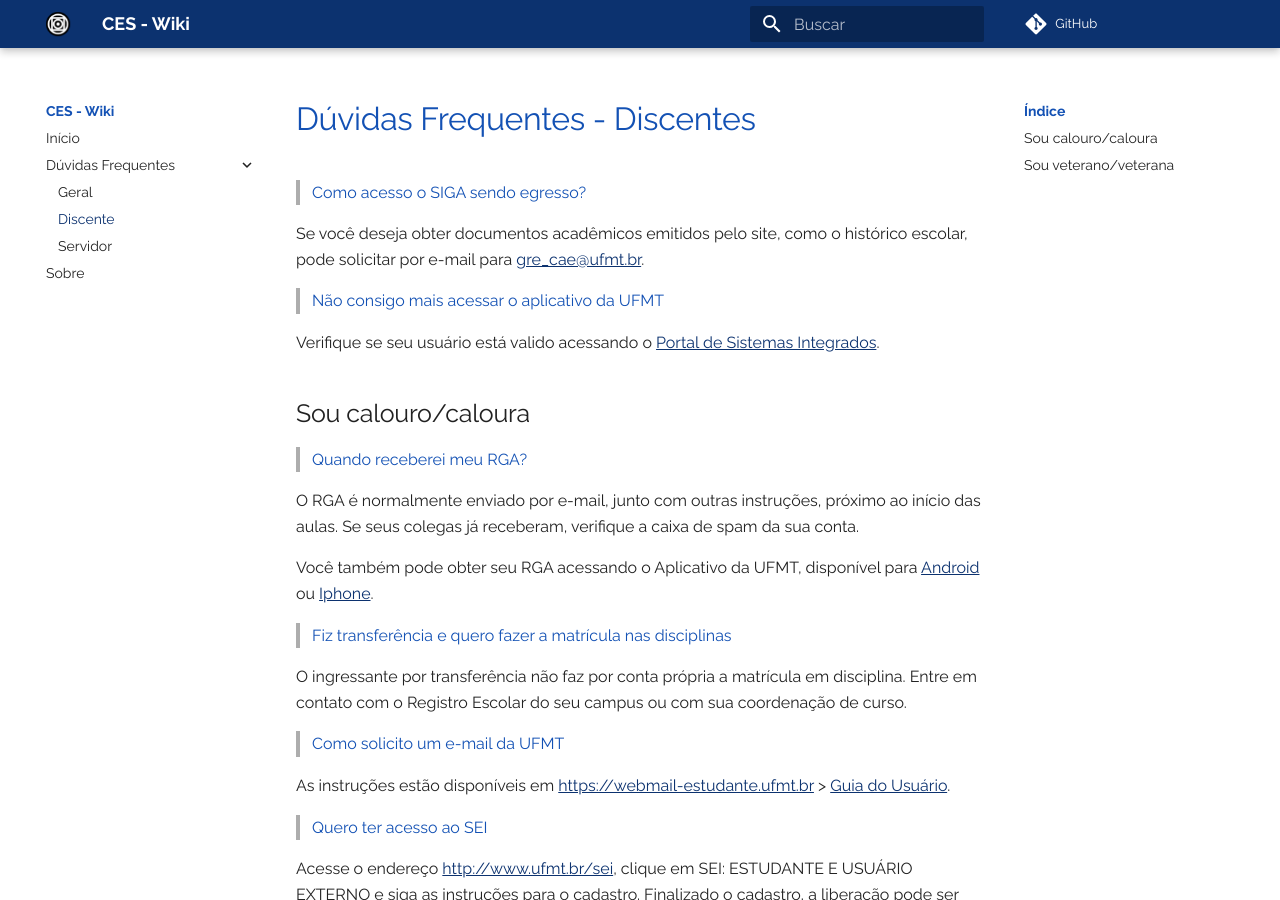
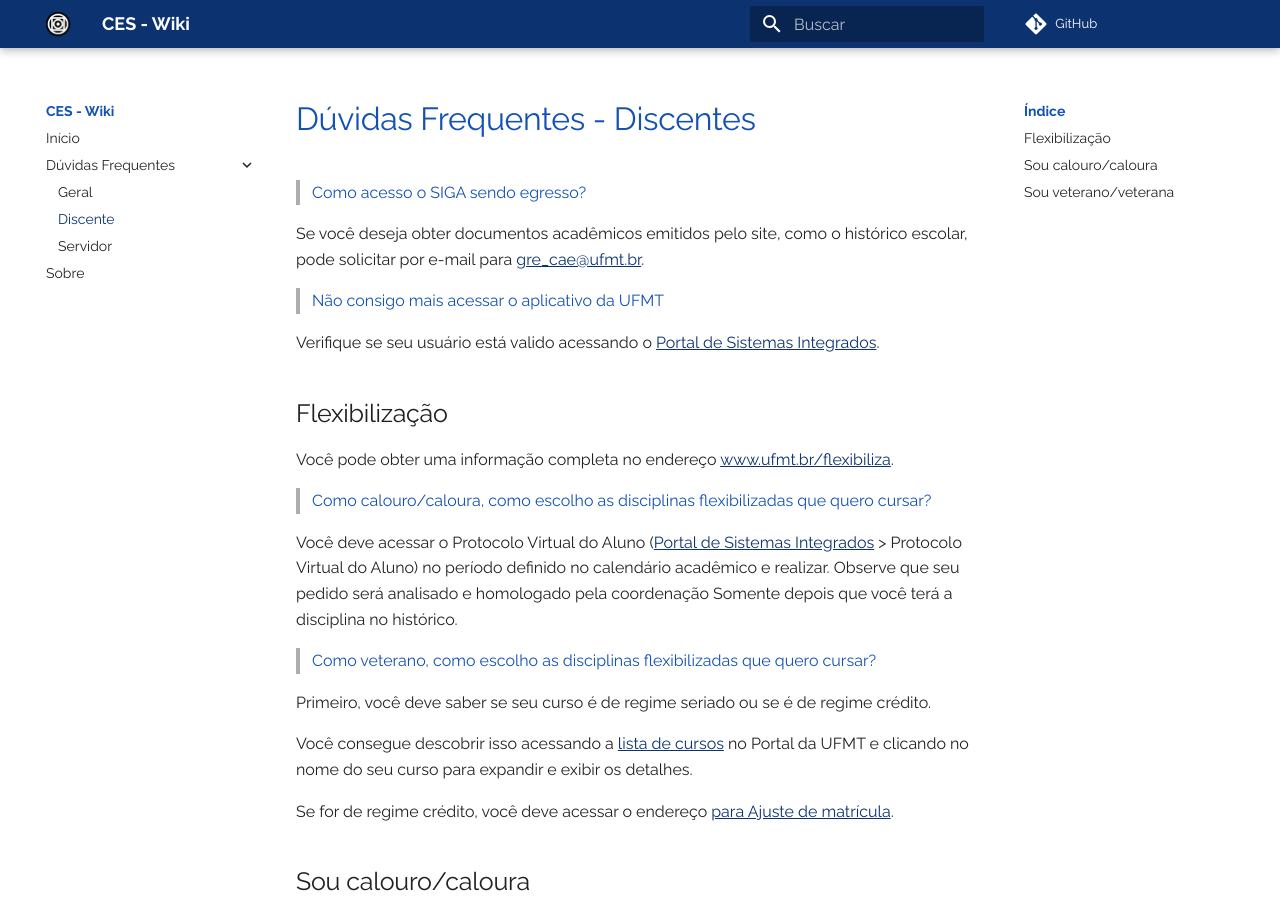
Before and after one commit to ufmt-ces/ufmt-ces.github.io, an MkDocs documentation site: the page built from docs/duvidas/discente.md, in a window 1280 px wide and 900 px high. Built offline with MkDocs 1.6.1 and Material for MkDocs 9.7.7, drawn with Linux system fonts in a browser that asks for light colours; comment, search, counter and statistics services are not loaded.

Commit message:
mais sobre flexibilização

```diff
--- a/docs/duvidas/discente.md
+++ b/docs/duvidas/discente.md
@@ -7,6 +7,24 @@ Se você deseja obter documentos acadêmicos emitidos pelo site, como o históri
 > Não consigo mais acessar o aplicativo da UFMT
 
 Verifique se seu usuário está valido acessando o [Portal de Sistemas Integrados](https://sistemas.ufmt.br/ufmt.portalsistemas).
+
+## Flexibilização
+
+Você pode obter uma informação completa no endereço [www.ufmt.br/flexibiliza](https://www.ufmt.br/flexibiliza).
+
+> Como calouro/caloura, como escolho as disciplinas flexibilizadas que quero cursar?
+
+Você deve acessar o Protocolo Virtual do Aluno ([Portal de Sistemas Integrados](https://sistemas.ufmt.br/ufmt.portalsistemas) > Protocolo Virtual do Aluno) no período definido no calendário acadêmico e realizar. Observe que seu pedido será analisado e homologado pela coordenação Somente depois que você terá a disciplina no histórico.
+
+> Como veterano, como escolho as disciplinas flexibilizadas que quero cursar?
+
+Primeiro, você deve saber se seu curso é de regime seriado ou se é de regime crédito.
+
+Você consegue descobrir isso acessando a [lista de cursos](https://ufmt.br/ensino/busca?text=&modality=PRESENCIAL&type=&campus=&period=) no Portal da UFMT e clicando no nome do seu curso para expandir e exibir os detalhes.
+
+Se for de regime crédito, você deve acessar o endereço [para Ajuste de matrícula](http://siga.ufmt.br/www-siga/htmldelphi/loginAjusteGraduacao/login.htm).
+
+
 
 ## Sou calouro/caloura
 
```
Also changed, not shown: docs/siga/conferenciamatricula.md (+2 -0 lines), docs/siga/requerimentomatricula.md (+2 -0 lines).
